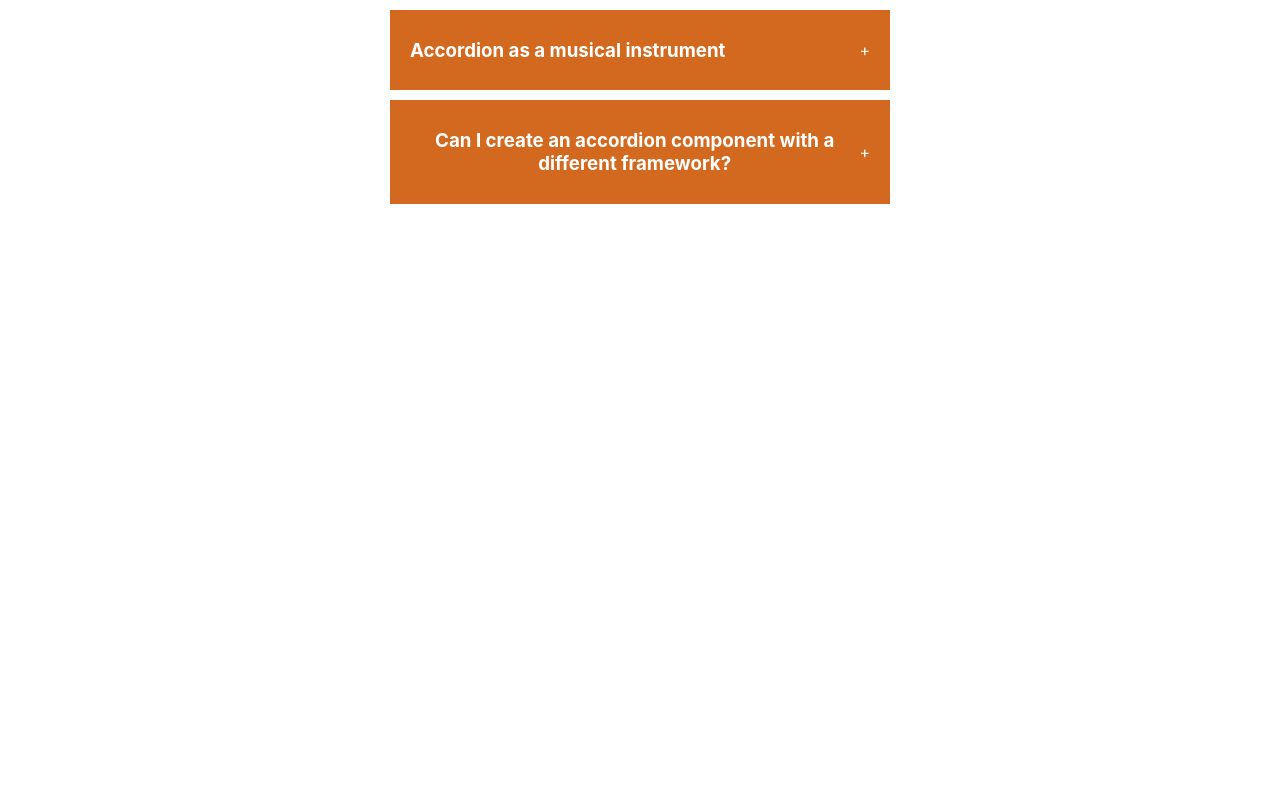
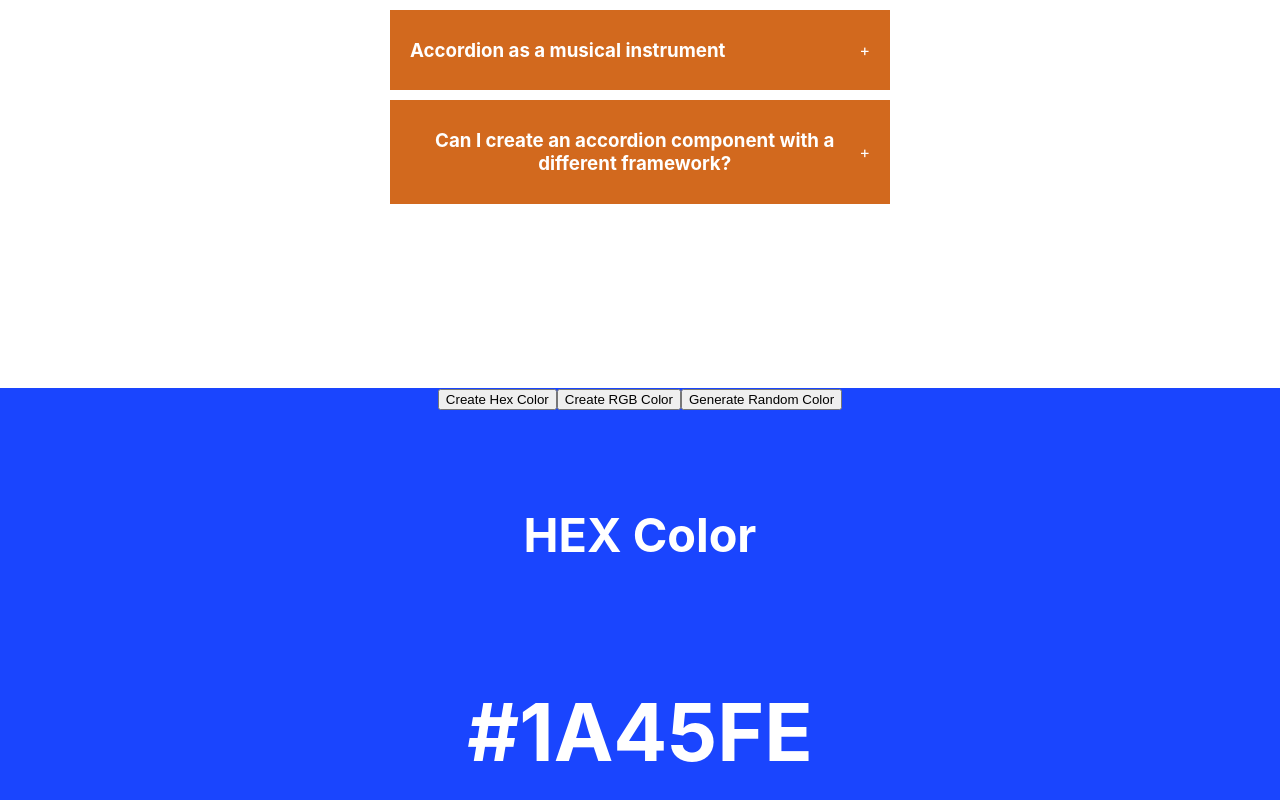
Before and after one commit to mirage-p/react-components, a React (Create React App) app: page / in a window 1280 px wide. Shown: the part 412-1212 px from the top of the page. Before the commit the page ends 800 px from the top, so only its background shows below. Built offline with nearby package versions, Linux system fonts and the light colour scheme.

Commit message:
create random color generator component v1

```diff
--- a/src/App.js
+++ b/src/App.js
@@ -1,11 +1,14 @@
 import './App.css';
 import Accordion from './components/accordion';
+import RandomColor from './components/random-color';
 
 function App() {
   return (
     <div className="App">
       {/* Accordion Component */}
       <Accordion></Accordion>
+      {/* Random Color Component */}
+      <RandomColor></RandomColor>
     </div>
   );
 }
--- /dev/null
+++ b/src/components/random-color/index.jsx
@@ -0,0 +1,62 @@
+import { useEffect, useState } from "react"
+
+export default function RandomColor() {
+
+    const [typeOfColor, setTypeOfColor] = useState('hex');
+    const [color, setColor] = useState('#000000');
+
+    function rngUtil(length) {
+        return Math.floor(Math.random() * length)
+    }
+
+    function handleCreateHexColor() {
+        const hex = [0, 1, 2, 3, 4, 5, 6, 7, 8, 9, 'A', 'B', 'C', 'D', 'E', 'F']
+        let hexColor = '#'
+
+        for (let i = 0; i < 6; i++) {
+            hexColor += hex[rngUtil(hex.length)]
+        }
+        setColor(hexColor)
+    }
+
+    function handleCreateRgbColor() {
+        const r = rngUtil(256)
+        const g = rngUtil(256)
+        const b = rngUtil(256)
+
+        setColor(`rgb(${r}, ${g}, ${b})`)
+    }
+
+    useEffect(() => {
+        if (typeOfColor === 'rgb') {
+            handleCreateRgbColor();
+        } else {
+            handleCreateHexColor();
+        }
+    }, [typeOfColor]);
+
+    return (
+        <div style={{
+            width: '100vw',
+            height: '100vh',
+            background: color,
+
+        }}>
+            <button onClick={() => setTypeOfColor('hex')}>Create Hex Color</button>
+            <button onClick={() => setTypeOfColor('rgb')}>Create RGB Color</button>
+            <button onClick={typeOfColor === 'hex' ? handleCreateHexColor : handleCreateRgbColor}>Generate Random Color</button>
+            <div style={{
+                display: 'flex',
+                justifyContent: 'center',
+                alignItems: 'center',
+                color: '#fff',
+                fontSize: '40px',
+                marginTop: '50px',
+                flexDirection: 'column',
+                gap: '20px'
+            }}>
+                <h3> {typeOfColor === 'rgb' ? 'RGB Color' : "HEX Color"} </h3>
+                <h1> {color} </h1>
+            </div>
+        </div>)
+}
```
